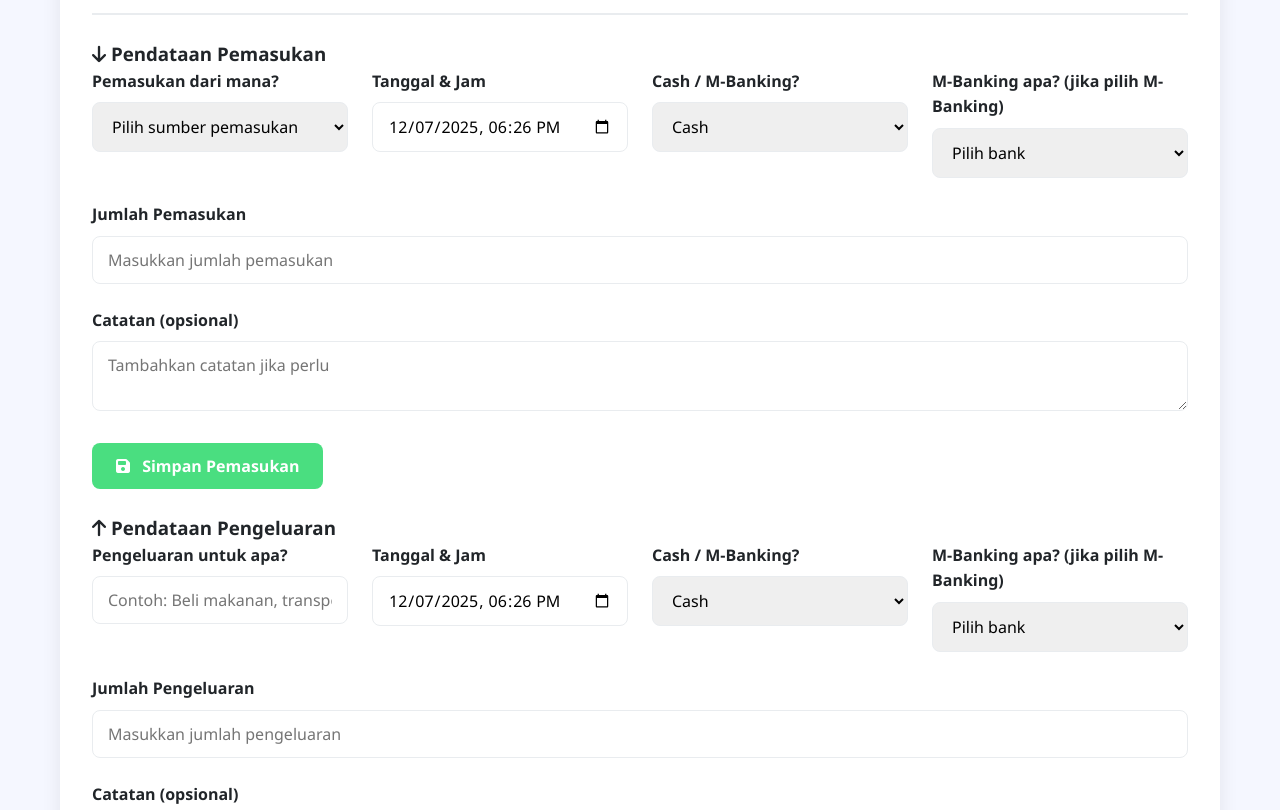
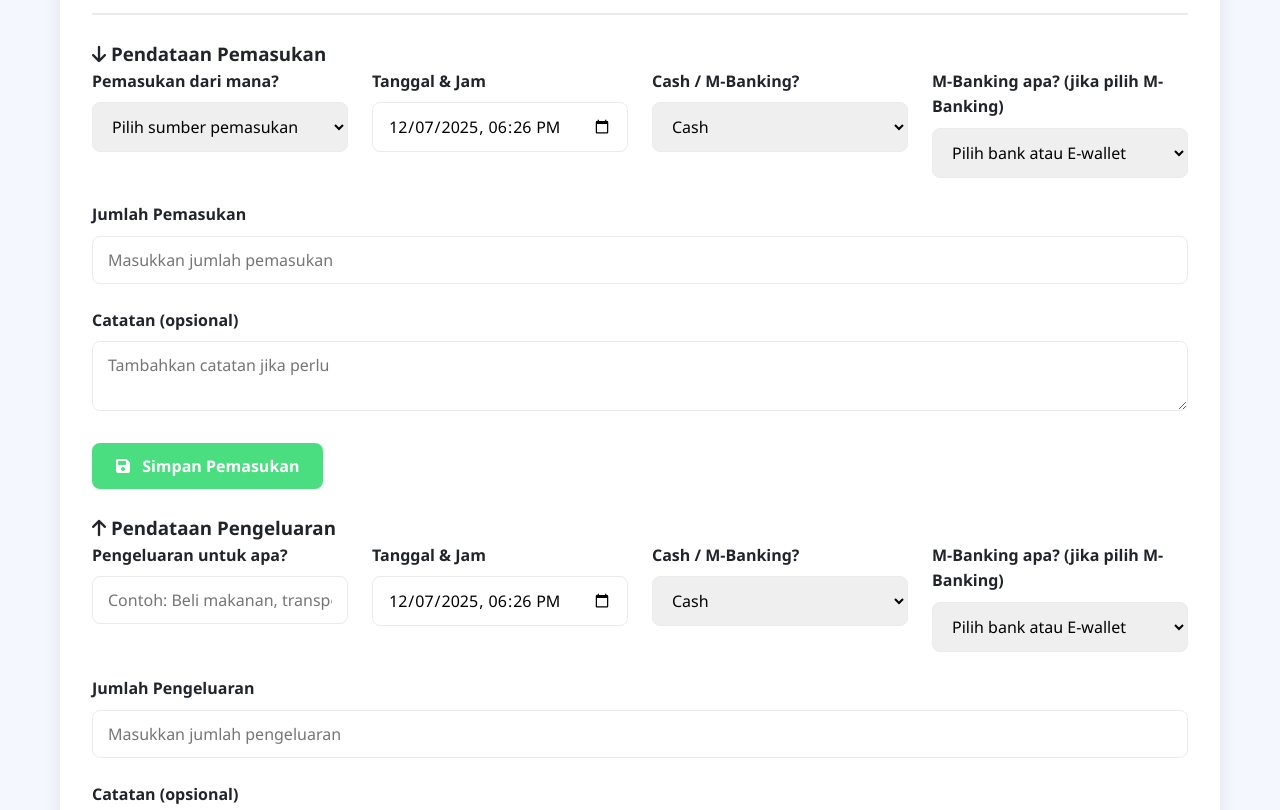
Before and after one commit to muhammadjamilalfaizs-wq/personal-websitee, a plain HTML site: page index.html in a window 1280 px wide. Shown: the part 363-1173 px from the top of the page. Drawn offline with Linux system fonts and the light colour scheme.

Commit message:
Update banking options and footer year in index.html

```diff
--- a/index.html
+++ b/index.html
@@ -682,11 +682,15 @@
                     <div class="form-group">
                         <label for="income-bank">M-Banking apa? (jika pilih M-Banking)</label>
                         <select id="income-bank">
-                            <option value="">Pilih bank</option>
+                            <option value="">Pilih bank atau E-wallet</option>
                             <option value="bca">BCA</option>
+                            <option value="Seabank">Seabank</option>
+                            <option value="OCBC">OCBC</option>
                             <option value="mandiri">Mandiri</option>
                             <option value="bri">BRI</option>
                             <option value="bni">BNI</option>
+                            <option value="DANA">DANA</option>
+                            <option value="GOPAY">GOPAY</option>
                             <option value="lainnya">Lainnya</option>
                         </select>
                     </div>
@@ -732,11 +736,15 @@
                     <div class="form-group">
                         <label for="expense-bank">M-Banking apa? (jika pilih M-Banking)</label>
                         <select id="expense-bank">
-                            <option value="">Pilih bank</option>
+                            <option value="">Pilih bank atau E-wallet</option>
+                            <option value="Seabank">Seabank</option>
+                            <option value="OCBC">OCBC</option>
                             <option value="bca">BCA</option>
                             <option value="mandiri">Mandiri</option>
                             <option value="bri">BRI</option>
                             <option value="bni">BNI</option>
+                            <option value="DANA">DANA</option>
+                            <option value="GOPAY">GOPAY</option>
                             <option value="lainnya">Lainnya</option>
                         </select>
                     </div>
@@ -1183,7 +1191,7 @@
 
         <!-- Footer -->
         <footer>
-            <p>Personal Website &copy; 2023 | <button class="btn-small" id="installBtn" style="background: #4cc9f0; color: white;">
+            <p>Personal Website &copy; 2025 | <button class="btn-small" id="installBtn" style="background: #4cc9f0; color: white;">
                 <i class="fas fa-plus-circle"></i> Tambah ke Homescreen
             </button></p>
             <p style="margin-top: 10px; font-size: 0.8rem;">Data disimpan secara lokal di browser Anda</p>
```
